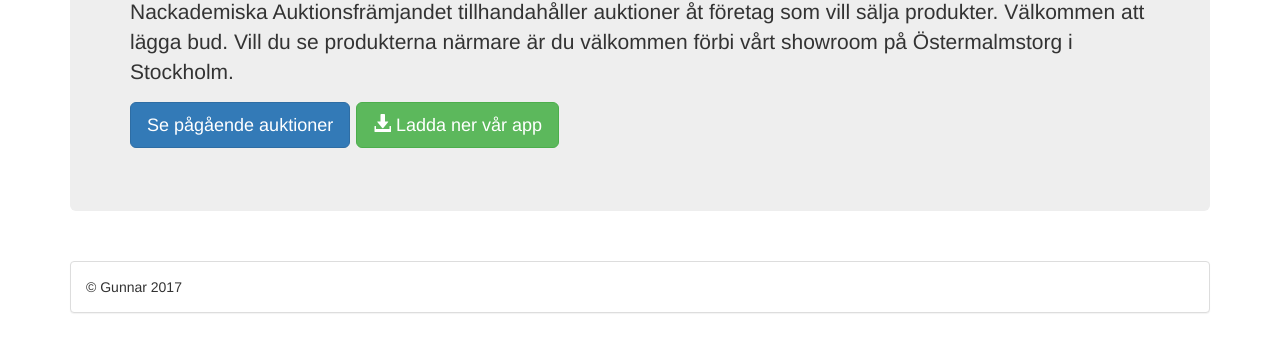
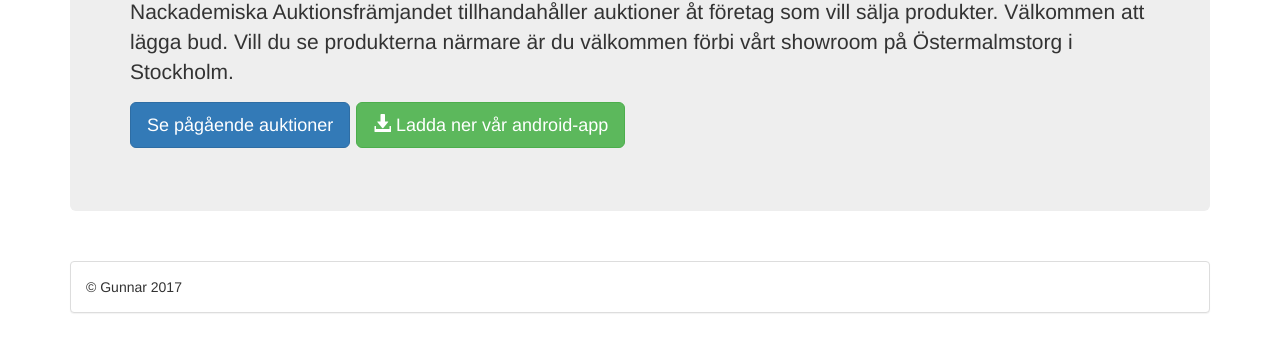
Before and after one commit to VincentXis/klientutveckling-grupparbete-angdroidular-auctions, a website: page html/index.html in a window 1280 px wide. Shown: the part 221-572 px from the top of the page. Drawn offline with nearby package versions, Linux system fonts and the light colour scheme; some packages are replaced by stand-ins of ours; no server answers; a script that the page names is missing.

Commit message:
added a discreet back button on the auction detail page, changed the text on the download button at the home-page

```diff
--- a/html/app/main/main.template.html
+++ b/html/app/main/main.template.html
@@ -3,6 +3,6 @@
         <h1>Välkommen!</h1>
         <p>Nackademiska Auktionsfrämjandet tillhandahåller auktioner åt företag som vill sälja produkter. Välkommen att lägga bud.
         Vill du se produkterna närmare är du välkommen förbi vårt showroom på Östermalmstorg i Stockholm.</p>
-        <p><a class="btn btn-primary btn-lg" href="/auctions" role="button">Se pågående auktioner</a> <a href="../../test.apk" class="btn btn-success btn-lg" role="button" target="_self"><span class="glyphicon glyphicon-download-alt" aria-hidden="true"></span> Ladda ner vår app</a></p>
+        <p><a class="btn btn-primary btn-lg" href="/auctions" role="button">Se pågående auktioner</a> <a href="../../test.apk" class="btn btn-success btn-lg" role="button" target="_self"><span class="glyphicon glyphicon-download-alt" aria-hidden="true"></span> Ladda ner vår android-app</a></p>
     </div>
 </div>
```
Also changed, not shown: html/app/auction/auction-details.template.html (+2 -1 lines).
